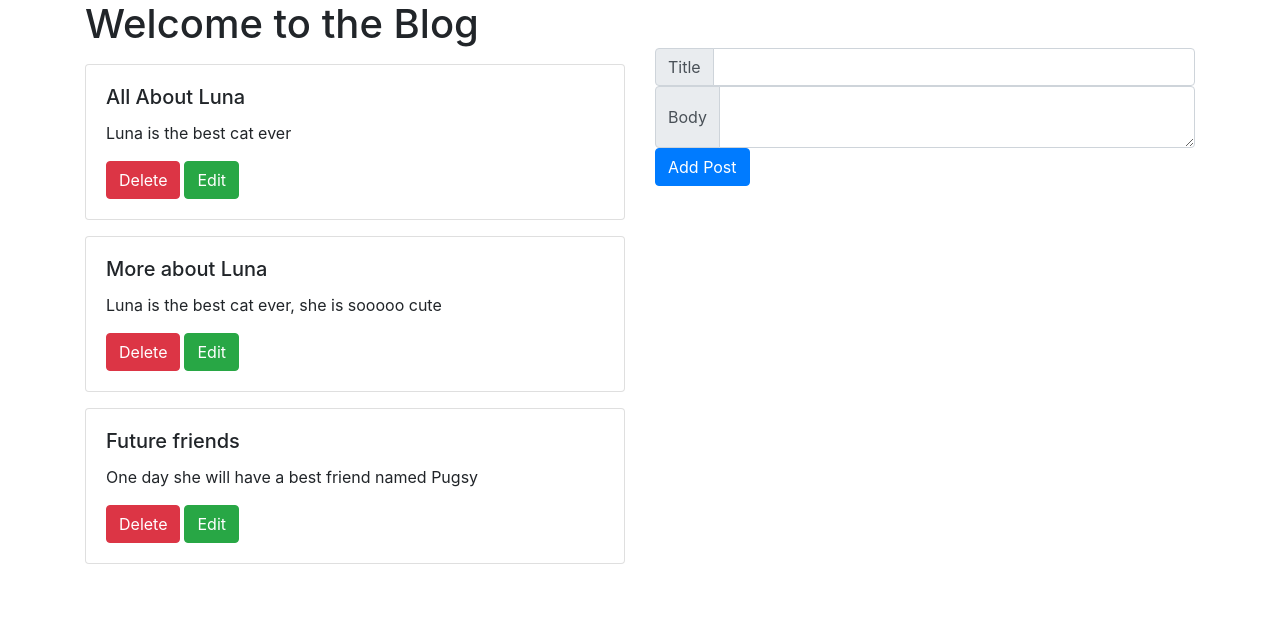
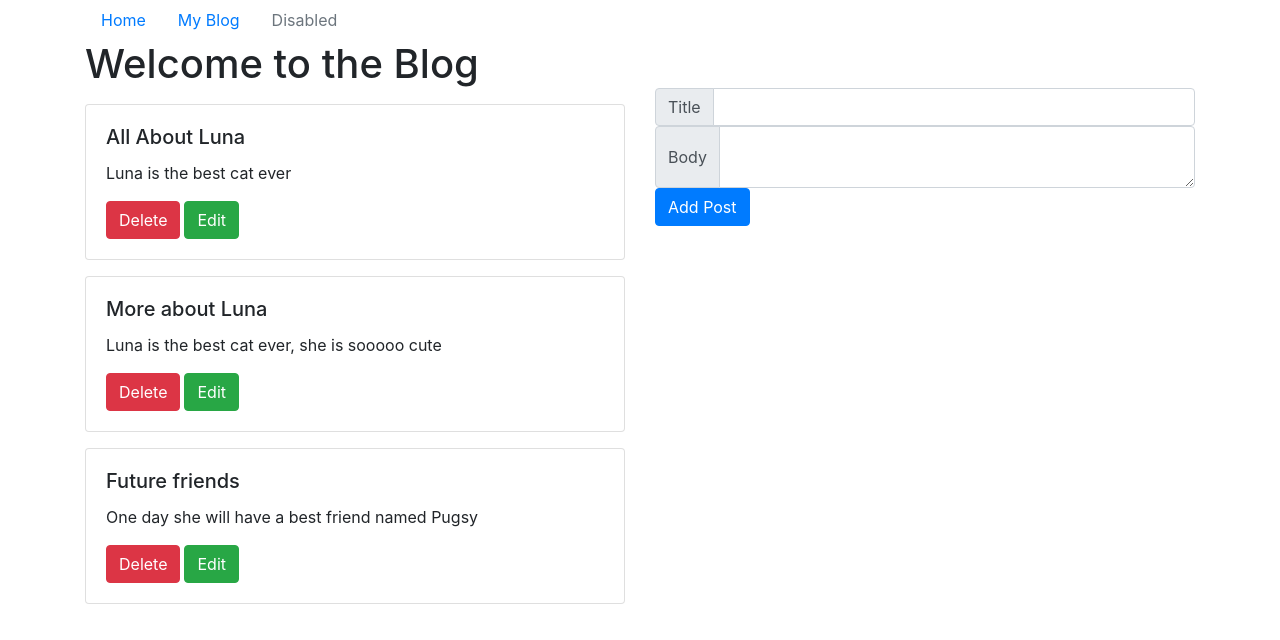
Before and after one commit to jculver1/blog-hooks, a React (Create React App) app: page / in a window 1280 px wide. Shown: the top 640 px of the page. Built offline with nearby package versions, Linux system fonts and the light colour scheme.

Commit message:
added header

```diff
--- a/src/App.js
+++ b/src/App.js
@@ -3,6 +3,7 @@ import './App.css';
 import Posts from './components/Posts'
 import EditPost from './components/EditPost'
 import AddPost from './components/AddPost'
+import Header from './components/Header'
 
 const App = () => {
   const blogData = [
@@ -38,6 +39,7 @@ const deletePost = id => {
 
   return(
     <div className="container">
+      <Header/>
       <div className="row">
         <div className='col-6'>
           <Posts posts={posts}  edit={editPost} delete={deletePost}/>
--- /dev/null
+++ b/src/components/Header.js
@@ -0,0 +1,15 @@
+import React from 'react'
+
+const Header = () => {
+    return(
+        <div>
+            <nav class="nav">
+                <a class="nav-link active" href="#">Home</a>
+                <a class="nav-link" href="#">My Blog</a>
+                <a class="nav-link disabled" href="#" tabindex="-1" aria-disabled="true">Disabled</a>
+            </nav>
+        </div>
+    )
+}
+
+export default Header
```
